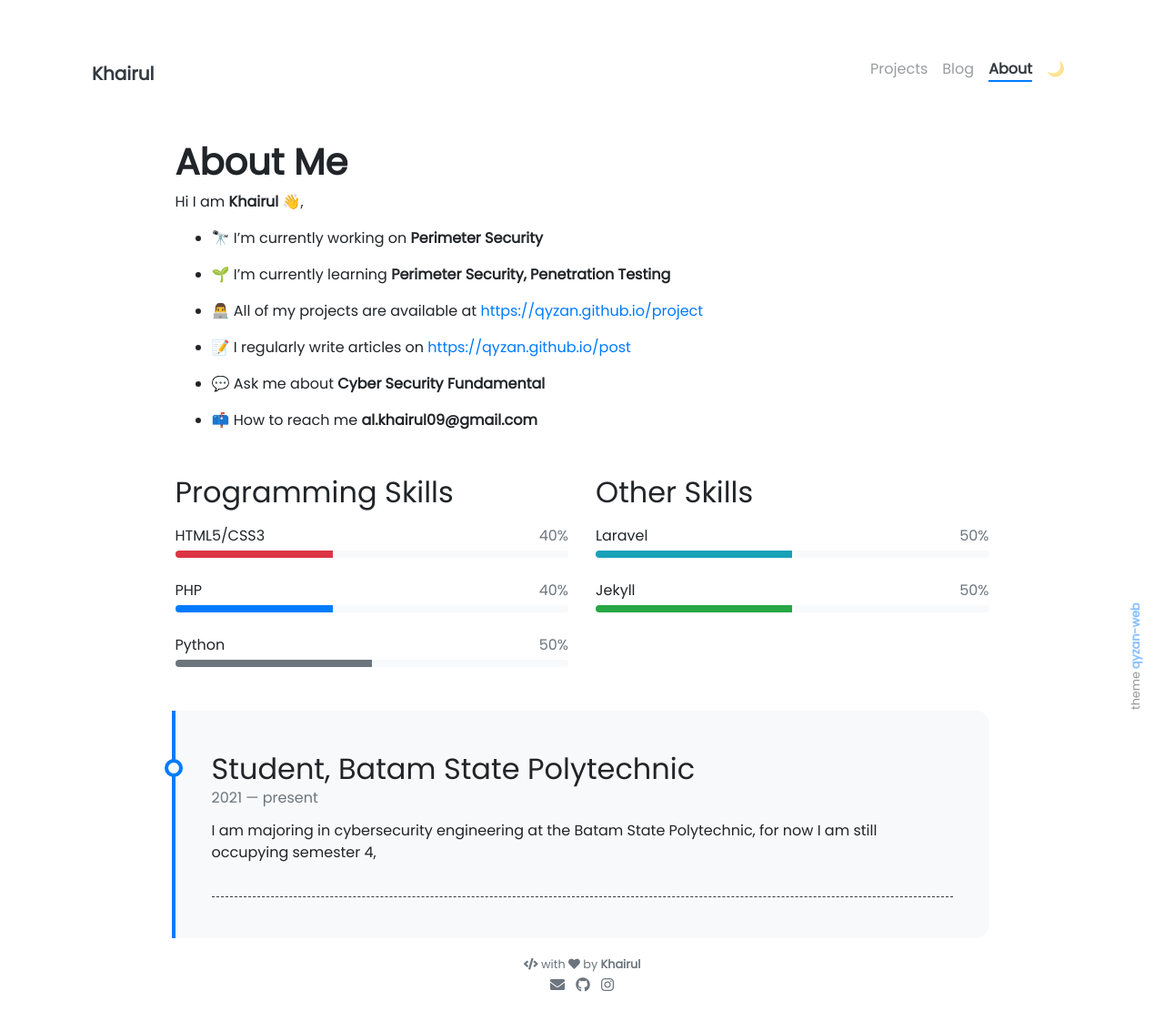
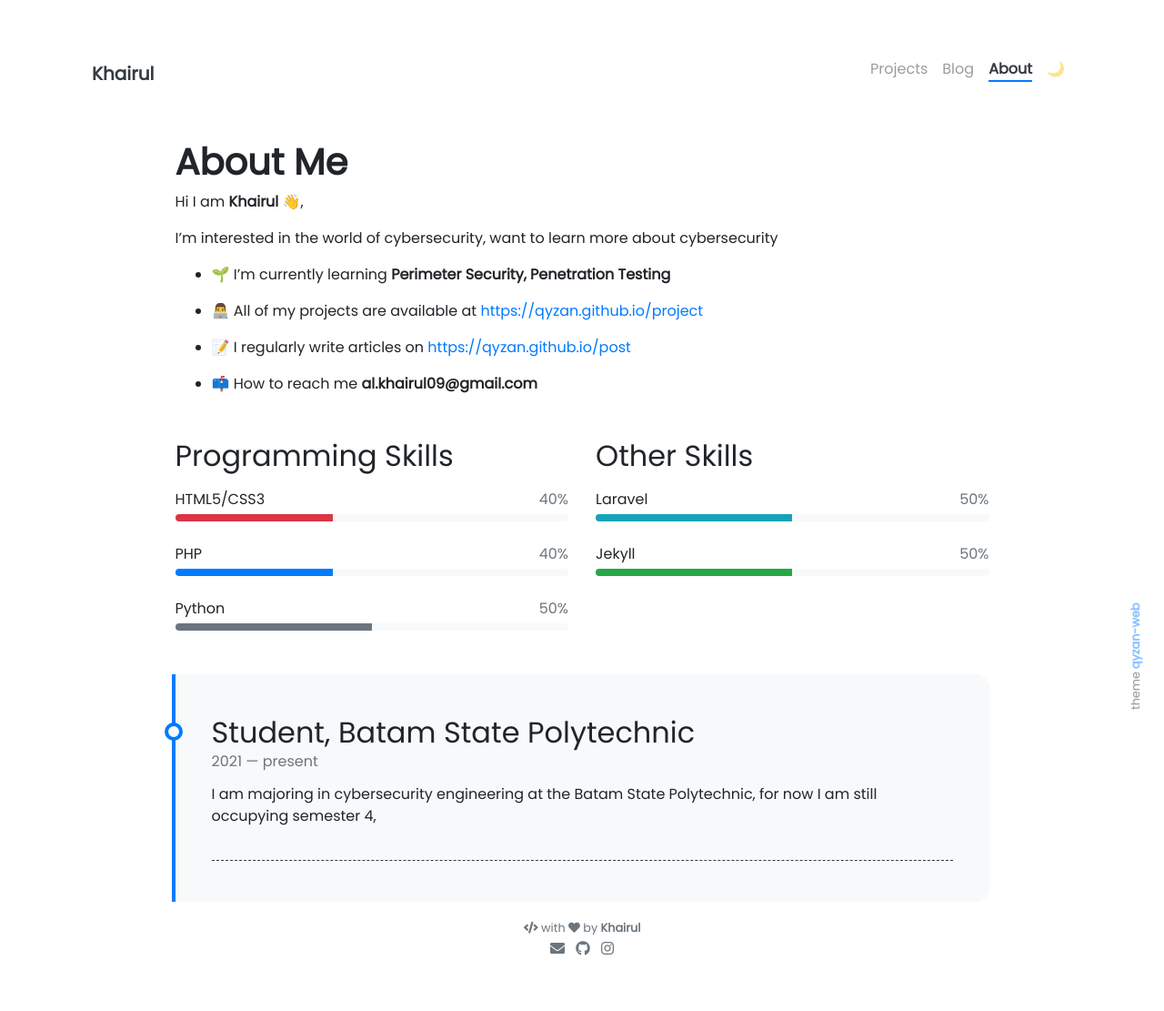
Before and after one commit to qyzan/qyzan-web, a Jekyll site: the page built from pages/about.md, in a window 1280 px wide. Shown: the whole page at 91% size. Built offline with Jekyll 4.4.1, drawn with Linux system fonts in a browser that asks for light colours; nearby versions of some CDN libraries; emoji names are drawn with the system emoji font; after the commit the page ends 1071 px from its top, so only the background shows below that.

Commit message:
Update about.md

```diff
--- a/pages/about.md
+++ b/pages/about.md
@@ -9,15 +9,13 @@ weight: 3
 
 Hi I am **{{ site.author.name }}** :wave:,<br>
 
-- 🔭 I’m currently working on **Perimeter Security**
+I'm interested in the world of cybersecurity, want to learn more about cybersecurity
 
 - 🌱 I’m currently learning **Perimeter Security, Penetration Testing**
 
 - 👨‍💻 All of my projects are available at [https://qyzan.github.io/project](https://qyzan.github.io/qyzan-web/projects/)
 
 - 📝 I regularly write articles on [https://qyzan.github.io/post](https://qyzan.github.io/qyzan-web/blog)
-
-- 💬 Ask me about **Cyber Security Fundamental**
 
 - 📫 How to reach me **al.khairul09@gmail.com**
 
```
